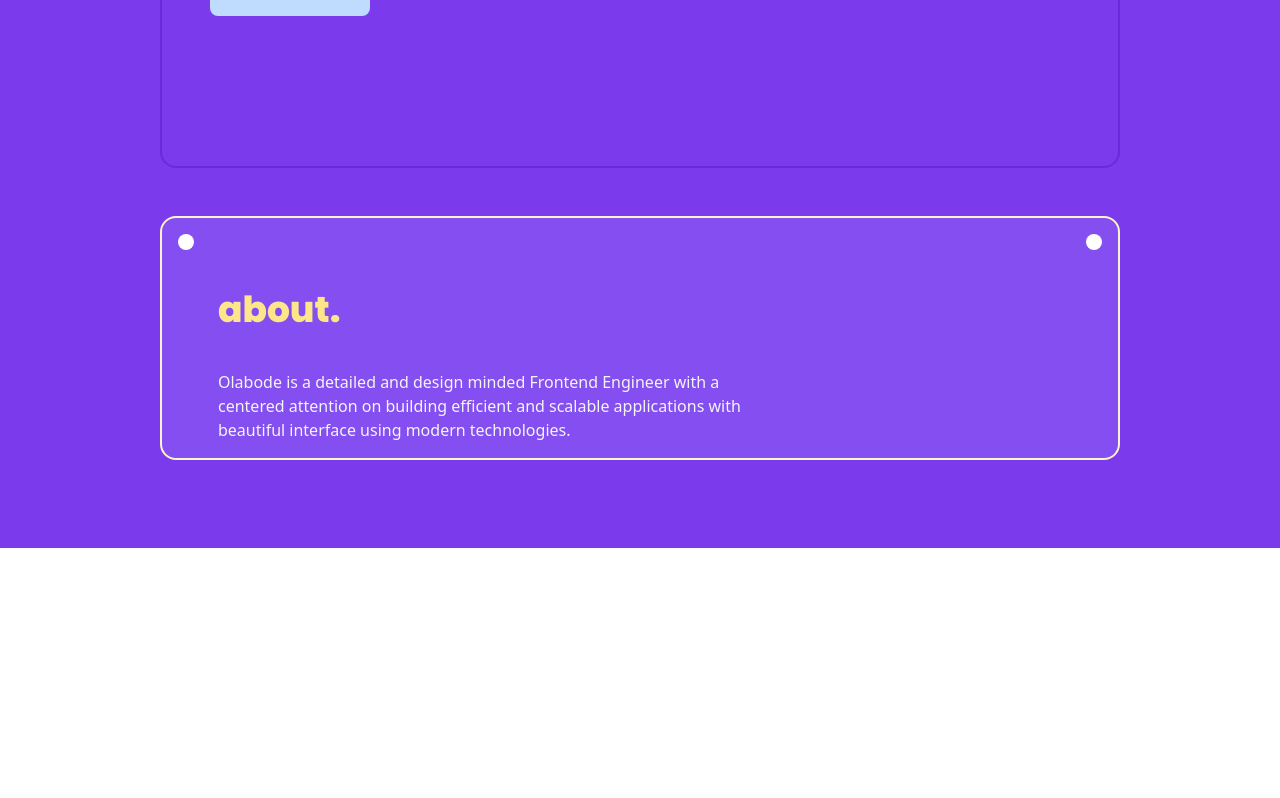
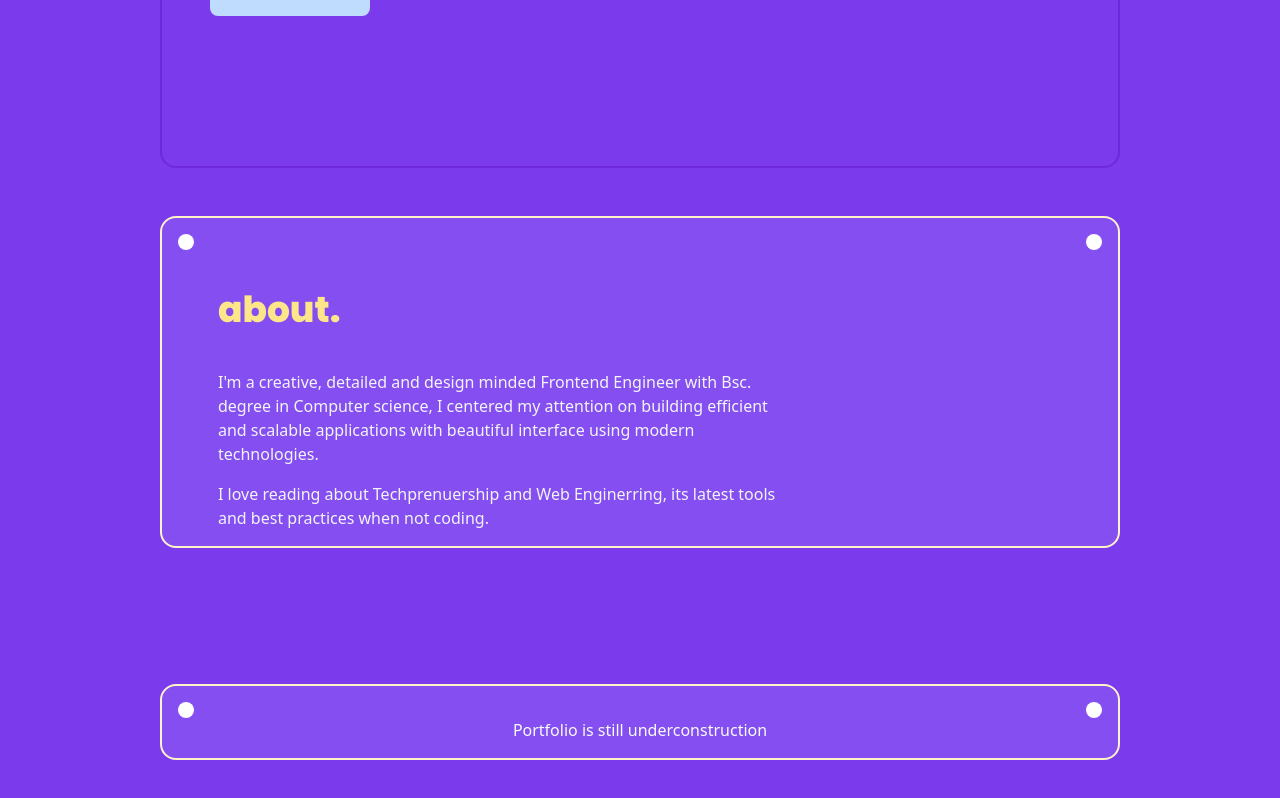
Before and after one commit to olabodeeto/portfolio, a React (Create React App) app: page / in a window 1280 px wide. Shown: the part 562-1360 px from the top of the page. Before the commit the page ends 1110 px from the top, so only its background shows below. Built offline with nearby package versions, Linux system fonts and the light colour scheme; some icons are missing.

Commit message:
new upddate

```diff
--- a/src/components/About.js
+++ b/src/components/About.js
@@ -8,9 +8,14 @@ export default function About({ title }) {
           {title}
         </h1>
         <p className="mt-10 md:w-10/12 lg:w-8/12 text-gray-100">
-          Olabode is a detailed and design minded Frontend Engineer with a
-          centered attention on building efficient and scalable applications
-          with beautiful interface using modern technologies.
+          I'm a creative, detailed and design minded Frontend Engineer with Bsc.
+          degree in Computer science, I centered my attention on building
+          efficient and scalable applications with beautiful interface using
+          modern technologies.
+        </p>
+        <p className="mt-4 md:w-10/12 lg:w-8/12 text-gray-100">
+          I love reading about Techprenuership and Web Enginerring, its latest
+          tools and best practices when not coding.
         </p>
       </div>
     </>
--- a/src/pages/Homepage/Home.js
+++ b/src/pages/Homepage/Home.js
@@ -101,6 +101,12 @@ export default function Home() {
         <SectionComponent>
           <About title="about." />
         </SectionComponent>
+
+        <SectionComponent>
+          <h2 className="text-center text-gray-50">
+            Portfolio is still underconstruction
+          </h2>
+        </SectionComponent>
       </div>
     </>
   );
```
